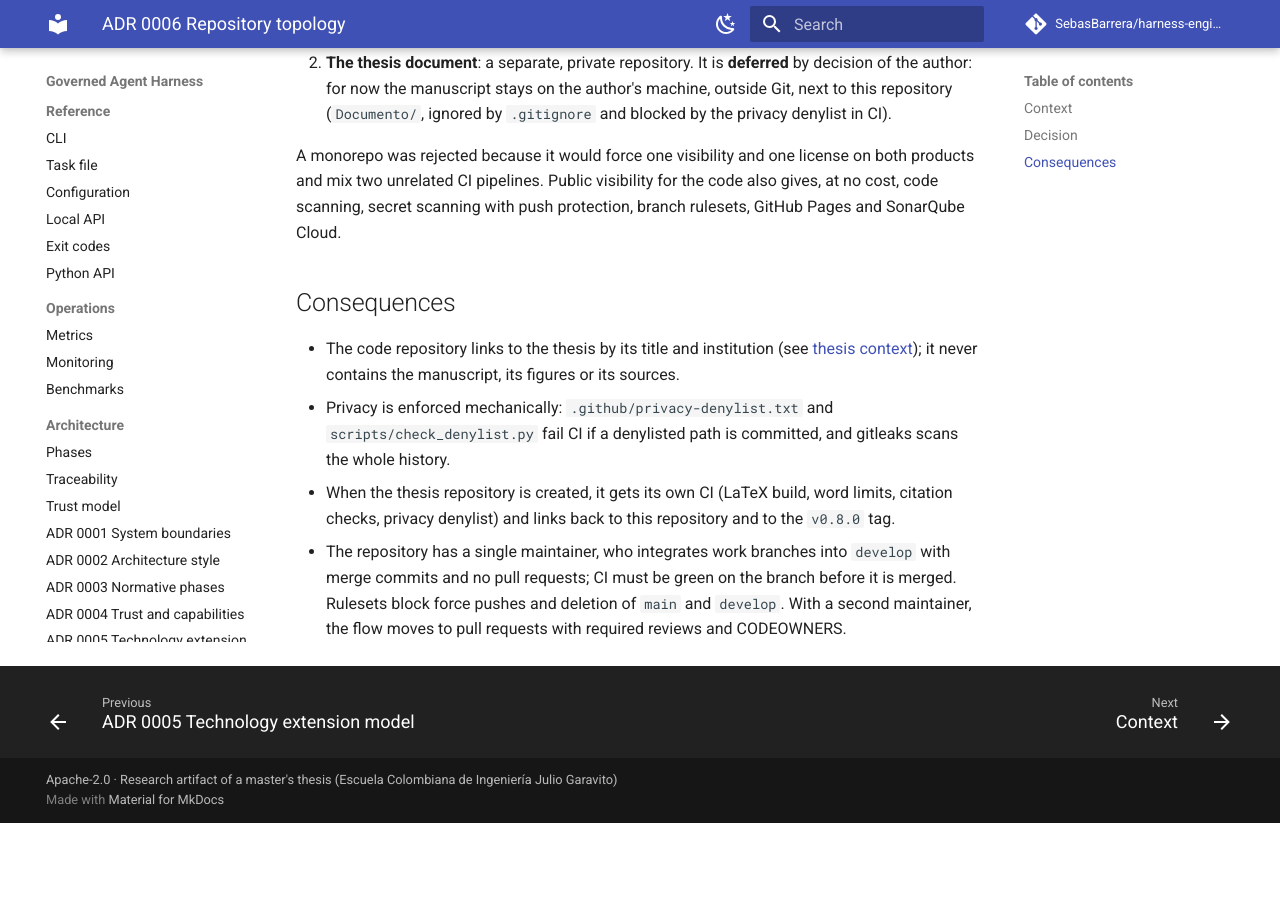
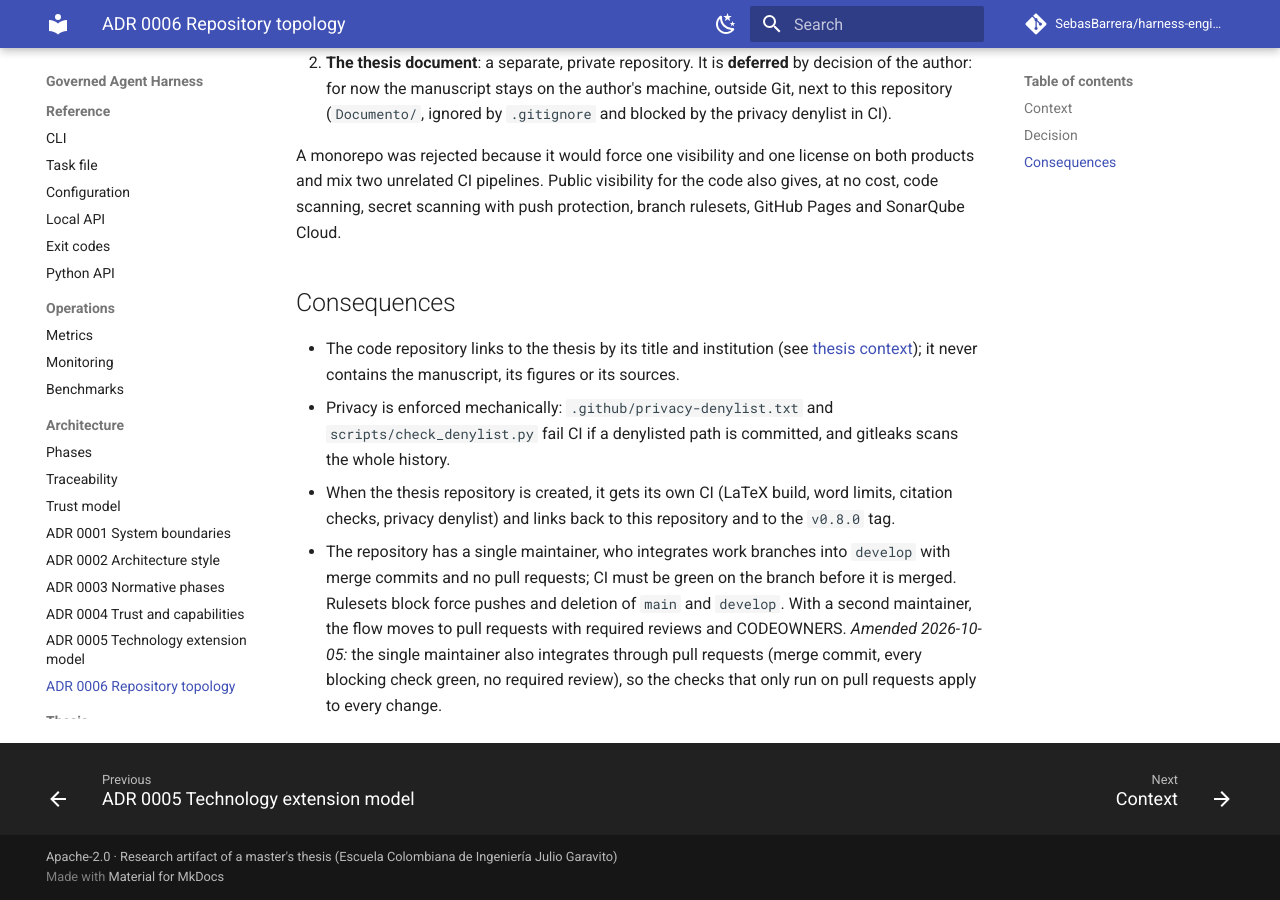
Before and after one commit to SebasBarrera/harness-engineering, an MkDocs documentation site: the page built from docs/adr/0006-repository-topology.md, in a window 1280 px wide and 900 px high, scrolled down 801 px. Built offline with MkDocs 1.6.1 and Material for MkDocs 9.7.7, drawn with Linux system fonts in a browser that asks for light colours; comment, search, counter and statistics services are not loaded; before the commit the page ends 1624 px from its top, so only the background shows below that.

Commit message:
docs: describe the pull-request flow in CONTRIBUTING and ADR 0006
The maintainer now integrates through pull requests too, so the single-maintainer paragraph, the
repository-topology decision and the pr-hygiene header must stop saying that work branches are
merged directly. The ADR keeps its original text and records the change as a dated amendment.

Closes #63

```diff
--- a/docs/adr/0006-repository-topology.md
+++ b/docs/adr/0006-repository-topology.md
@@ -43,4 +43,6 @@
 - The repository has a single maintainer, who integrates work branches into `develop` with merge
   commits and no pull requests; CI must be green on the branch before it is merged. Rulesets block
   force pushes and deletion of `main` and `develop`. With a second maintainer, the flow moves to
-  pull requests with required reviews and CODEOWNERS.
+  pull requests with required reviews and CODEOWNERS. *Amended 2026-10-05:* the single maintainer
+  also integrates through pull requests (merge commit, every blocking check green, no required
+  review), so the checks that only run on pull requests apply to every change.
```
Also changed, not shown: CONTRIBUTING.md (+6 -5 lines), 1 other file.
